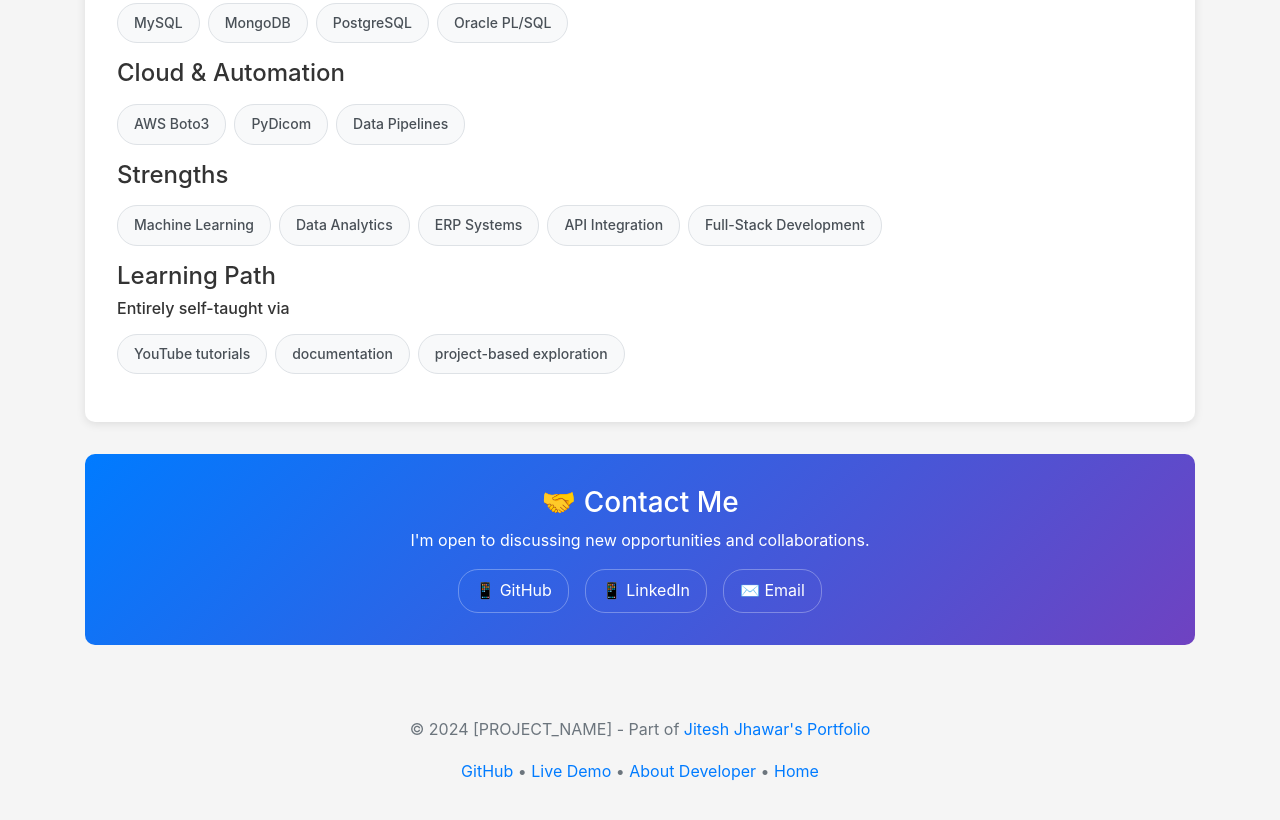
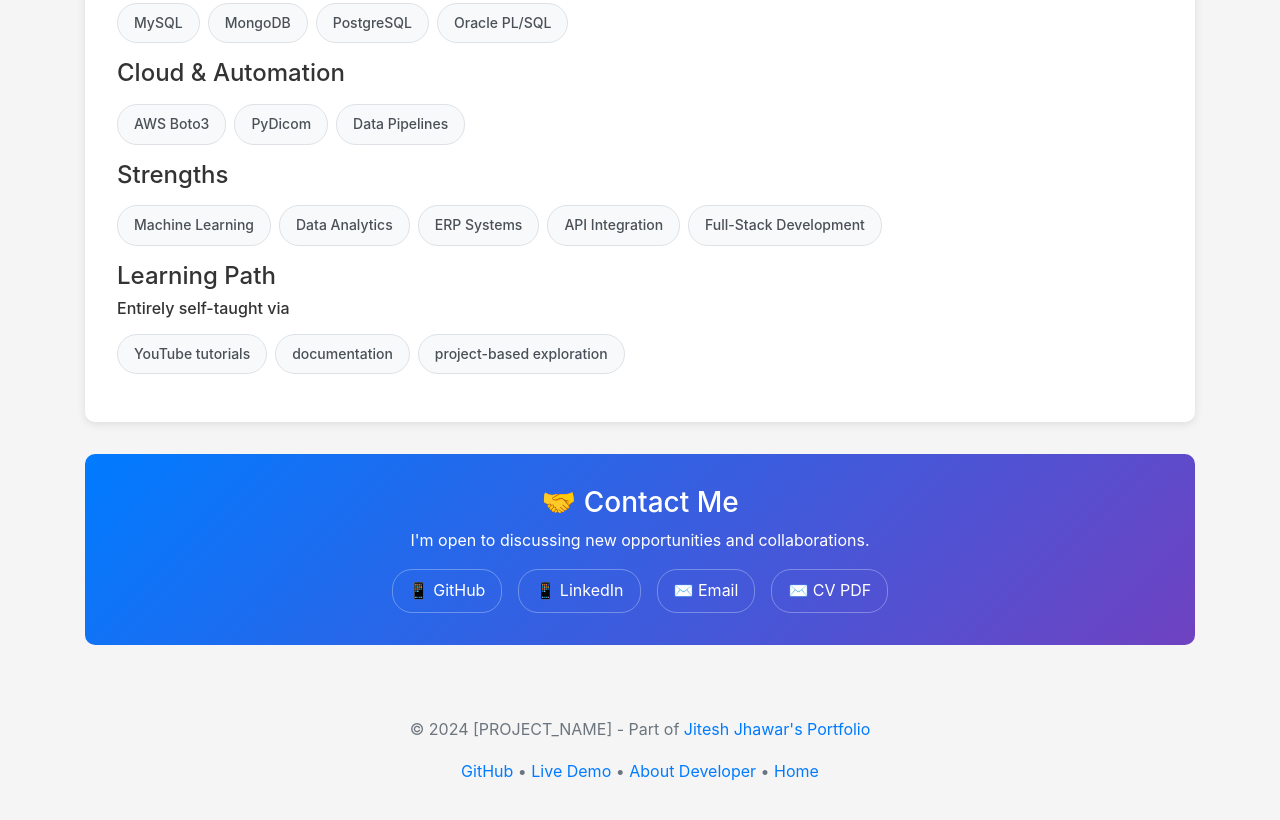
Before and after one commit to Zelone/zelone.github.io, a plain HTML site: page jobs.html in a window 1280 px wide. Shown: the part 3502-4322 px from the top of the page. Drawn offline with nearby package versions, Linux system fonts and the light colour scheme; no server answers.

Commit message:
added cv

```diff
--- a/jobs.html
+++ b/jobs.html
@@ -436,6 +436,9 @@ Frameworks/Tools: Flask, Ruby on Rails, NuxtJS, Unity VR
                 <a href="mailto:jiteshjha1997@gmail.com" class="contact-link">
                     ✉️ Email
                 </a>
+                <a href="/Jitesh_Jhawar_CV.pdf" class="contact-link">
+                    ✉️ CV PDF
+                </a>
             </div>
         </div>
     </div>
```
